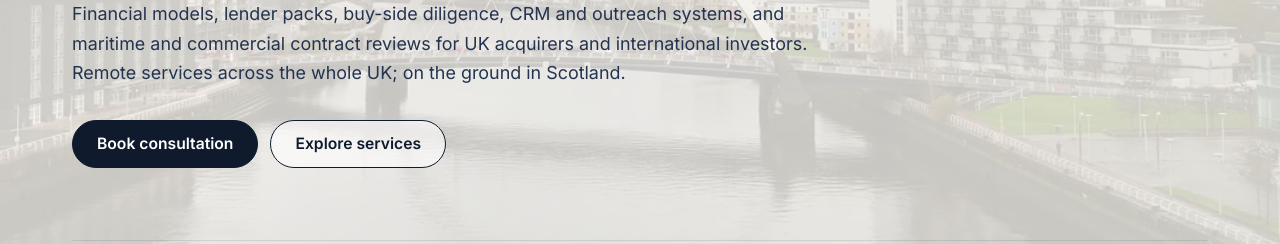
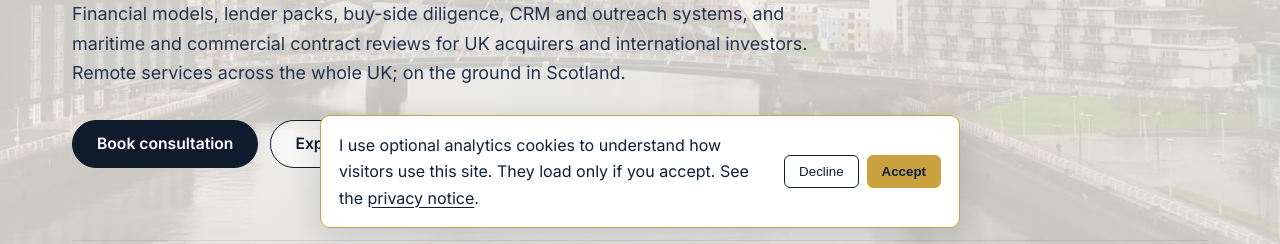
Before and after one commit to Harish1242/harishmanderna.com, a plain HTML site: page index.html in a window 1280 px wide. Shown: the part 556-800 px from the top of the page. Drawn offline with nearby package versions, Linux system fonts and the light colour scheme.

Commit message:
Load analytics only after cookie consent

```diff
--- a/index.html
+++ b/index.html
@@ -29,8 +29,7 @@
 <link href="https://fonts.googleapis.com/css2?family=Cormorant+Garamond:wght@500;600&family=Inter:wght@400;500;600&display=swap" rel="stylesheet">
 <link rel="stylesheet" href="/css/styles.css">
 <script type="application/ld+json">{"@context":"https://schema.org","@type":"ProfessionalService","name":"Harish Manderna","url":"https://harishmanderna.com/","slogan":"The acquisitions operator","email":"manderna.1242@gmail.com","image":"https://harishmanderna.com/assets/og-image.jpg","areaServed":["United Kingdom","Scotland"],"address":{"@type":"PostalAddress","addressLocality":"Glasgow","addressCountry":"GB"},"sameAs":["https://www.linkedin.com/in/harishmanderna","https://x.com/harishmanderna"]}</script>
-<script async src="https://www.googletagmanager.com/gtag/js?id=G-CJCDGPCC2Q"></script>
-<script>window.dataLayer=window.dataLayer||[];function gtag(){dataLayer.push(arguments);}gtag("js",new Date());gtag("config","G-CJCDGPCC2Q");</script>
+<script src="js/consent.js" defer></script>
 </head>
 <body class="home">
 <a class="skip" href="#main">Skip to content</a>
--- /dev/null
+++ b/js/consent.js
@@ -0,0 +1,20 @@
+(function(){
+  var ID="G-CJCDGPCC2Q",KEY="hm_cookie_consent";
+  function loadGA(){
+    if(window.__gaLoaded)return;window.__gaLoaded=true;
+    var s=document.createElement("script");s.async=true;s.src="https://www.googletagmanager.com/gtag/js?id="+ID;document.head.appendChild(s);
+    window.dataLayer=window.dataLayer||[];window.gtag=function(){dataLayer.push(arguments);};
+    gtag("js",new Date());gtag("config",ID,{anonymize_ip:true});
+  }
+  var v=null;try{v=localStorage.getItem(KEY);}catch(e){}
+  if(v==="accepted"){loadGA();return;}
+  if(v==="declined")return;
+  function show(){
+    var b=document.createElement("div");b.id="cookie-banner";b.setAttribute("role","dialog");b.setAttribute("aria-label","Cookie consent");
+    b.style.cssText="position:fixed;left:16px;right:16px;bottom:16px;z-index:9999;max-width:640px;margin:0 auto;background:#fff;color:#0b1f3a;border:1px solid #C9A23F;border-radius:10px;box-shadow:0 8px 30px rgba(11,31,58,.15);padding:16px 18px;font:14px/1.5 inherit;display:flex;flex-wrap:wrap;gap:12px;align-items:center";
+    b.innerHTML='<p style="margin:0;flex:1 1 320px">I use optional analytics cookies to understand how visitors use this site. They load only if you accept. See the <a href="legal.html" style="color:#0b1f3a;text-decoration:underline">privacy notice</a>.</p><div style="display:flex;gap:8px"><button type="button" data-c="declined" style="padding:8px 14px;border:1px solid #0b1f3a;background:#fff;color:#0b1f3a;border-radius:6px;cursor:pointer">Decline</button><button type="button" data-c="accepted" style="padding:8px 14px;border:1px solid #C9A23F;background:#C9A23F;color:#0b1f3a;border-radius:6px;cursor:pointer;font-weight:600">Accept</button></div>';
+    b.addEventListener("click",function(e){var c=e.target.getAttribute&&e.target.getAttribute("data-c");if(!c)return;try{localStorage.setItem(KEY,c);}catch(x){}b.remove();if(c==="accepted")loadGA();});
+    document.body.appendChild(b);
+  }
+  if(document.readyState==="loading")document.addEventListener("DOMContentLoaded",show);else show();
+})();
```
Also changed, not shown: 404.html (+1 -2 lines), about.html (+1 -2 lines), book.html (+1 -2 lines), legal.html (+1 -2 lines), services.html (+1 -2 lines).
